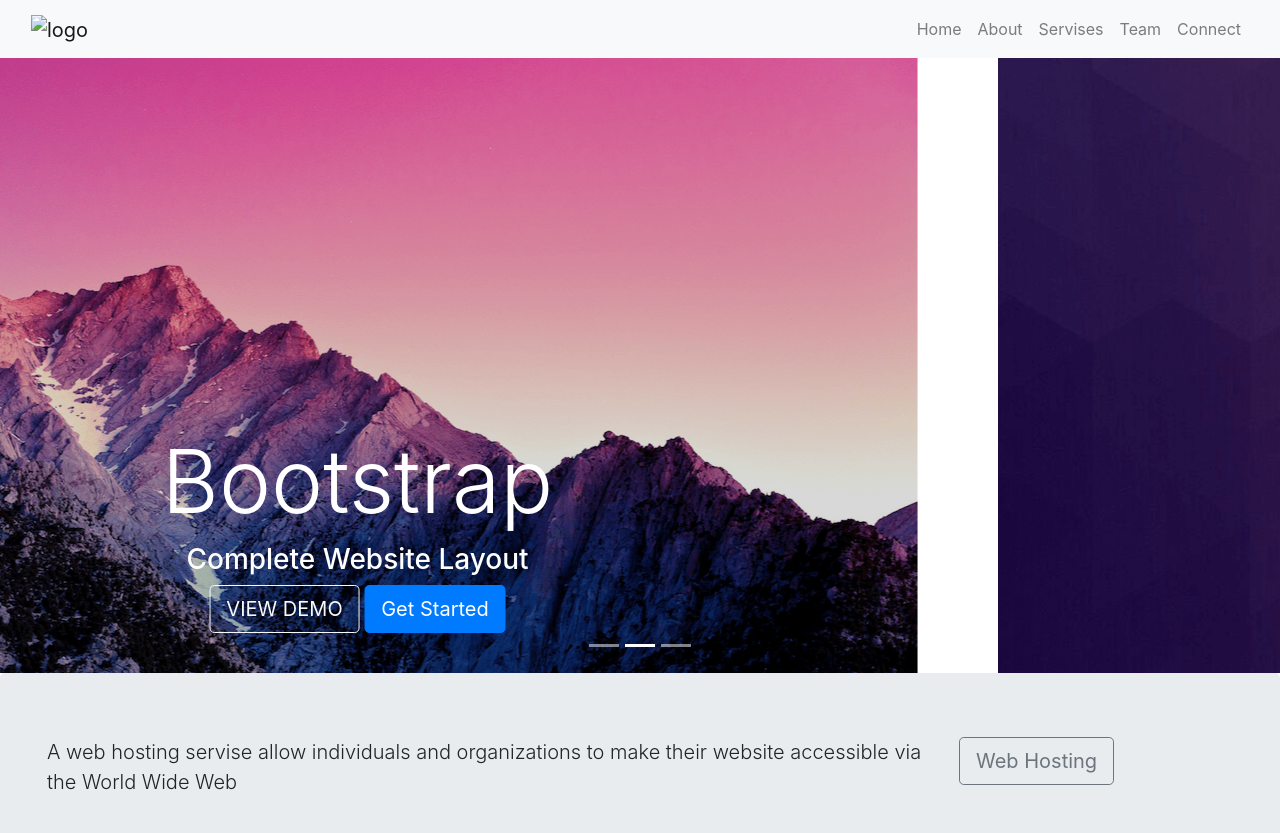
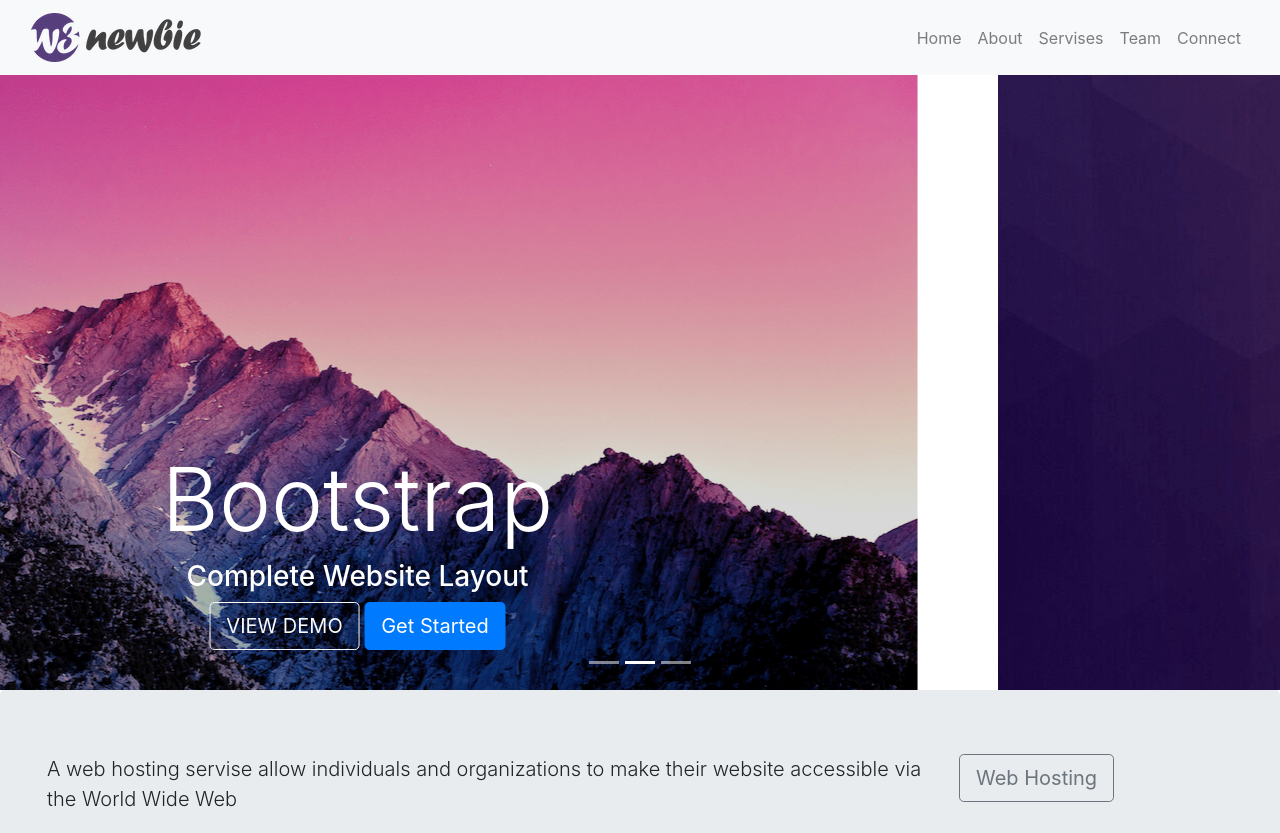
Before and after one commit to fumiyaoguchi/mysite, a plain HTML site: page index.html in a window 1280 px wide. Shown: the top 833 px of the page. Drawn offline with nearby package versions, Linux system fonts and the light colour scheme.

Commit message:
Update index.html

```diff
--- a/index.html
+++ b/index.html
@@ -9,14 +9,14 @@
 	<script src="https://cdnjs.cloudflare.com/ajax/libs/popper.js/1.12.9/umd/popper.min.js"></script>
 	<script src="https://maxcdn.bootstrapcdn.com/bootstrap/4.0.0/js/bootstrap.min.js"></script>
 	<script src="https://use.fontawesome.com/releases/v5.0.8/js/all.js"></script>
-	<link href="style.css" rel="stylesheet">
+
 </head>
 <body>
 
 <!-- Navigation -->
 <nav class="navbar navbar-expand-md navbar-light bg-light sticky-top ">
 	<div class="container-fluid">
-		<a class="navbar-brand" href="#"><img src="mg/logo.png" alt="logo"></a>
+		<a class="navbar-brand" href="#"><img src="img/logo.png" alt="logo"></a>
 		<button class="navbar-toggler" type="button" data-toggle="collapse" data-target="#navbarResponsive">
 			<span class="navbar-toggler-icon"></span>
 		</button>
```
